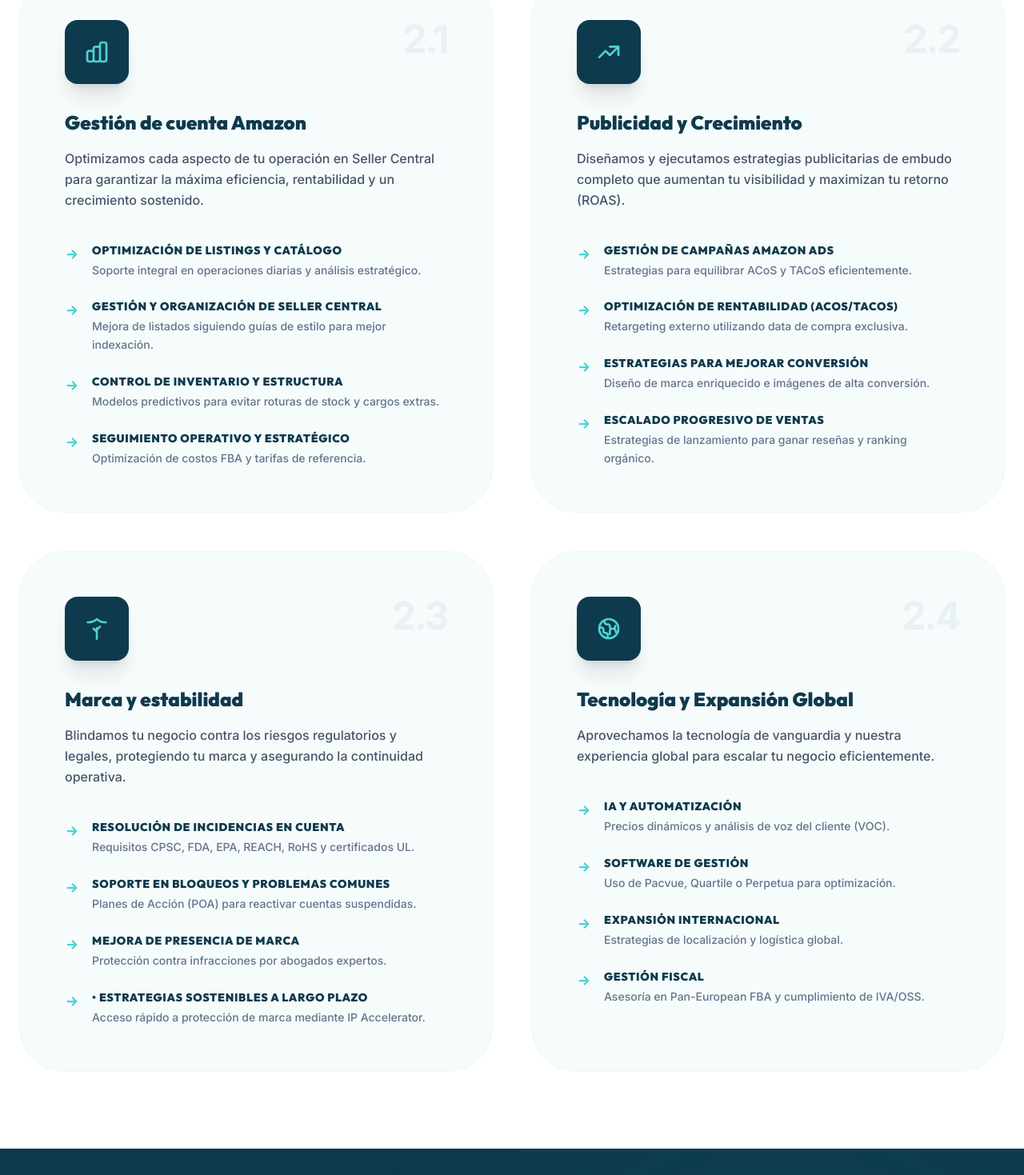
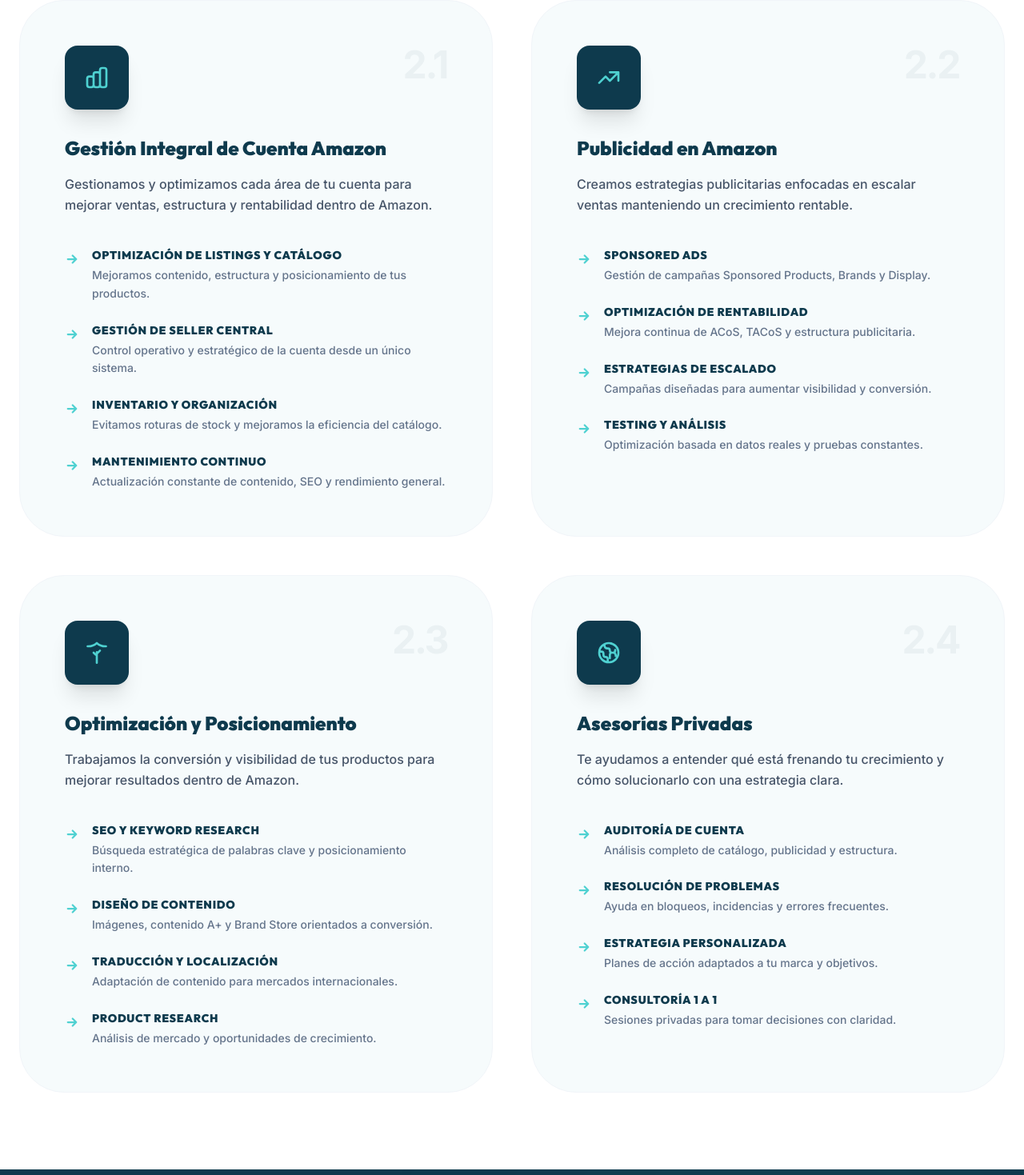
Before and after one commit to scg1004-lab/ecomavanza, a React (Vite) app: page / in a window 1280 px wide. Shown: the part 1961-3430 px from the top of the page at 80% size. Built offline with nearby package versions, Linux system fonts and the light colour scheme.

Commit message:
Add files via upload

```diff
--- a/components/Services.tsx
+++ b/components/Services.tsx
@@ -6,13 +6,13 @@
   const pillars: ServicePillar[] = [
     {
       id: "2.1",
-      title: "Gestión de cuenta Amazon",
-      description: "Optimizamos cada aspecto de tu operación en Seller Central para garantizar la máxima eficiencia, rentabilidad y un crecimiento sostenido.",
+      title: "Gestión Integral de Cuenta Amazon",
+      description: "Gestionamos y optimizamos cada área de tu cuenta para mejorar ventas, estructura y rentabilidad dentro de Amazon.",
       items: [
-        { label: "Optimización de listings y catálogo ", detail: "Soporte integral en operaciones diarias y análisis estratégico." },
-        { label: "Gestión y organización de Seller Central ", detail: "Mejora de listados siguiendo guías de estilo para mejor indexación." },
-        { label: "Control de inventario y estructura ", detail: "Modelos predictivos para evitar roturas de stock y cargos extras." },
-        { label: "Seguimiento operativo y estratégico ", detail: "Optimización de costos FBA y tarifas de referencia." },
+        { label: "Optimización de listings y catálogo ", detail: "Mejoramos contenido, estructura y posicionamiento de tus productos." },
+        { label: "Gestión de Seller Central ", detail: "Control operativo y estratégico de la cuenta desde un único sistema." },
+        { label: "Inventario y organización", detail: "Evitamos roturas de stock y mejoramos la eficiencia del catálogo." },
+        { label: "Mantenimiento continuo", detail: "Actualización constante de contenido, SEO y rendimiento general." },
 
       ],
       icon: (
@@ -23,13 +23,13 @@
     },
     {
       id: "2.2",
-      title: "Publicidad y Crecimiento",
-      description: "Diseñamos y ejecutamos estrategias publicitarias de embudo completo que aumentan tu visibilidad y maximizan tu retorno (ROAS).",
+      title: "Publicidad en Amazon",
+      description: "Creamos estrategias publicitarias enfocadas en escalar ventas manteniendo un crecimiento rentable.",
       items: [
-        { label: "Gestión de campañas Amazon Ads", detail: "Estrategias para equilibrar ACoS y TACoS eficientemente." },
-        { label: "Optimización de rentabilidad (ACoS/TACoS) ", detail: "Retargeting externo utilizando data de compra exclusiva." },
-        { label: "Estrategias para mejorar conversión ", detail: "Diseño de marca enriquecido e imágenes de alta conversión." },
-        { label: "Escalado progresivo de ventas ", detail: "Estrategias de lanzamiento para ganar reseñas y ranking orgánico." }
+        { label: "Sponsored Ads", detail: "Gestión de campañas Sponsored Products, Brands y Display." },
+        { label: "Optimización de rentabilidad", detail: "Mejora continua de ACoS, TACoS y estructura publicitaria." },
+        { label: "Estrategias de escalado", detail: "Campañas diseñadas para aumentar visibilidad y conversión." },
+        { label: "Testing y análisis", detail: "Optimización basada en datos reales y pruebas constantes." }
       ],
       icon: (
         <svg xmlns="http://www.w3.org/2000/svg" className="h-8 w-8" fill="none" viewBox="0 0 24 24" stroke="currentColor">
@@ -39,13 +39,13 @@
     },
     {
       id: "2.3",
-      title: "Marca y estabilidad",
-      description: "Blindamos tu negocio contra los riesgos regulatorios y legales, protegiendo tu marca y asegurando la continuidad operativa.",
+      title: "Optimización y Posicionamiento",
+      description: "Trabajamos la conversión y visibilidad de tus productos para mejorar resultados dentro de Amazon.",
       items: [
-        { label: "Resolución de incidencias en cuenta ", detail: "Requisitos CPSC, FDA, EPA, REACH, RoHS y certificados UL." },
-        { label: "Soporte en bloqueos y problemas comunes", detail: "Planes de Acción (POA) para reactivar cuentas suspendidas." },
-        { label: "Mejora de presencia de marca ", detail: "Protección contra infracciones por abogados expertos." },
-        { label: "•	Estrategias sostenibles a largo plazo", detail: "Acceso rápido a protección de marca mediante IP Accelerator." }
+        { label: "SEO y Keyword Research", detail: "Búsqueda estratégica de palabras clave y posicionamiento interno." },
+        { label: "Diseño de contenido", detail: "Imágenes, contenido A+ y Brand Store orientados a conversión." },
+        { label: "Traducción y localización", detail: "Adaptación de contenido para mercados internacionales." },
+        { label: "Product Research", detail: "Análisis de mercado y oportunidades de crecimiento." }
       ],
       icon: (
         <svg xmlns="http://www.w3.org/2000/svg" className="h-8 w-8" fill="none" viewBox="0 0 24 24" stroke="currentColor">
@@ -55,13 +55,13 @@
     },
     {
       id: "2.4",
-      title: "Tecnología y Expansión Global",
-      description: "Aprovechamos la tecnología de vanguardia y nuestra experiencia global para escalar tu negocio eficientemente.",
+      title: "Asesorías Privadas",
+      description: "Te ayudamos a entender qué está frenando tu crecimiento y cómo solucionarlo con una estrategia clara.",
       items: [
-        { label: "IA y Automatización", detail: "Precios dinámicos y análisis de voz del cliente (VOC)." },
-        { label: "Software de Gestión", detail: "Uso de Pacvue, Quartile o Perpetua para optimización." },
-        { label: "Expansión Internacional", detail: "Estrategias de localización y logística global." },
-        { label: "Gestión Fiscal", detail: "Asesoría en Pan-European FBA y cumplimiento de IVA/OSS." }
+        { label: "Auditoría de cuenta", detail: "Análisis completo de catálogo, publicidad y estructura." },
+        { label: "Resolución de problemas", detail: "Ayuda en bloqueos, incidencias y errores frecuentes." },
+        { label: "Estrategia personalizada", detail: "Planes de acción adaptados a tu marca y objetivos." },
+        { label: "Consultoría 1 a 1", detail: "Sesiones privadas para tomar decisiones con claridad." }
       ],
       icon: (
         <svg xmlns="http://www.w3.org/2000/svg" className="h-8 w-8" fill="none" viewBox="0 0 24 24" stroke="currentColor">
@@ -80,7 +80,7 @@
           <h2 className="text-xs font-black text-[#4fd1d1] uppercase tracking-[0.4em] mb-4">Servicios Principales</h2>
           <h3 className="text-4xl md:text-5xl font-black text-[#0e3a4d] mb-8 leading-tight">Estrategia y gestión para crecer en Amazon</h3>
           <p className="text-xl text-slate-600 leading-relaxed font-medium">
-           <strong> Desde la optimización de la cuenta hasta la estrategia publicitaria y el crecimiento de marca.</strong>
+           <strong> Desde la creación y gestión de cuentas hasta publicidad, optimización y estrategia de crecimiento. Nos encargamos de las áreas que más impactan en ventas, conversión y rentabilidad dentro de Amazon.</strong>
           </p>
         </div>
 
```
